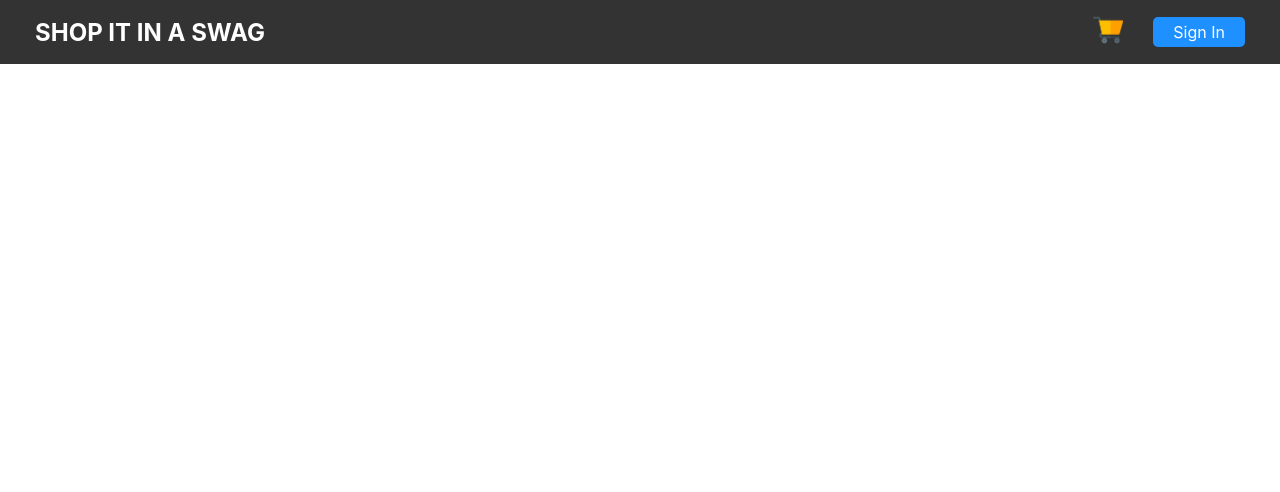
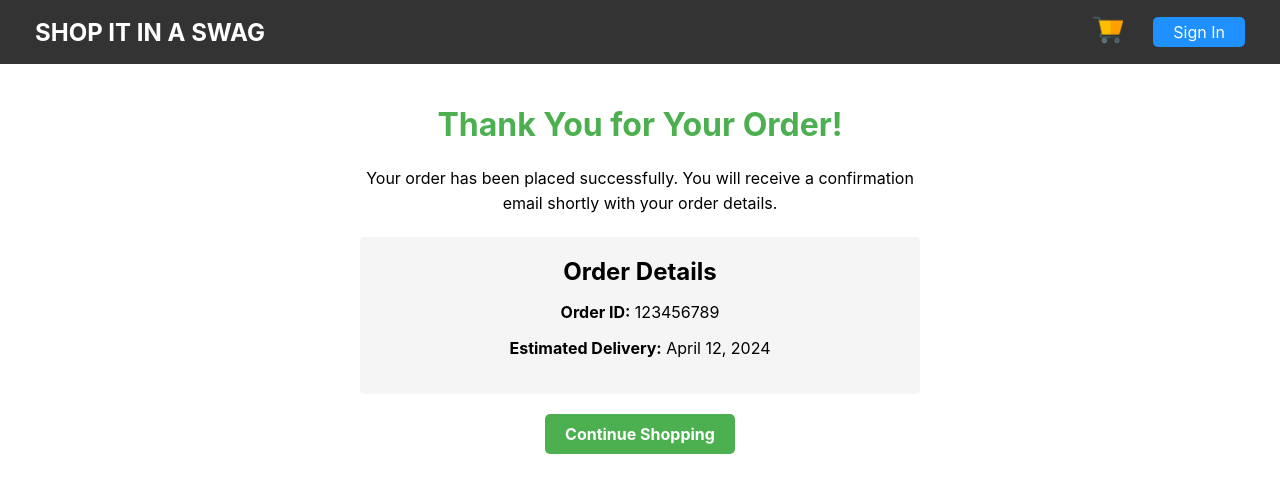
Before and after one commit to prasad217/local-front-end, a React (Create React App) app: page /order-confirmation in a window 1280 px wide. Shown: the top 492 px of the page. Built offline with nearby package versions, Linux system fonts and the light colour scheme; no server answers.

Commit message:
checkout page done and sending mail to dealer is sett

```diff
--- a/package.json
+++ b/package.json
@@ -57,4 +57,5 @@
     ]
   },
   "proxy": "http://localhost:3001"
+
 }
--- a/src/App.js
+++ b/src/App.js
@@ -13,7 +13,9 @@ import ProductDetail from './components/ProductDetail';
 import CategoryProducts from './components/CategoryProducts';
 import './components/Navbar.css';
 import Cart from './components/Cart';
+import OrderConfirmation from './components/OrderConfirmation';
 import Checkout from './components/Checkout';
+import DealerOrders from './components/DealerOrders';
 
 function App() {
   return (
@@ -21,16 +23,18 @@ function App() {
       <div>
         <Navbar />
         <Routes>
-          <Route path="/" element={<><Slider /><Categories /><Products /></>} exact />
-          <Route path="/signin" element={<SignIn />} /> {/* Normal sign-in */}
-          <Route path="/register" element={<RegistrationForm />} /> {/* Normal registration */}
-          <Route path="/dealersignin" element={<DealerSignIn />} /> {/* Dealer sign-in */}
+          <Route path="/" element={<><Slider /><Categories /><Products /></>} />
+          <Route path="/signin" element={<SignIn />} />
+          <Route path="/register" element={<RegistrationForm />} />
+          <Route path="/dealersignin" element={<DealerSignIn />} />
           <Route path="/dealer/register" element={<DealerRegistration />} />
           <Route path="/dealerhome" element={<DealerHome />} />
           <Route path="/checkout" element={<Checkout />} />
-          <Route path="/product/:productId" element={<ProductDetail />} /> {/* Corrected */}
-          <Route path="/category/:categoryName" element={<CategoryProducts />} /> {/* Corrected */}
+          <Route path="/product/:productId" element={<ProductDetail />} />
+          <Route path="/category/:categoryName" element={<CategoryProducts />} />
           <Route path="/cart" element={<Cart />} />
+          <Route path="/order-confirmation" element={<OrderConfirmation />} />
+          <Route path="/dealer/orders" element={<DealerOrders />} />
         </Routes>
       </div>
     </Router>
--- a/src/components/Checkout.jsx
+++ b/src/components/Checkout.jsx
@@ -1,8 +1,12 @@
 import React, { useState, useEffect } from 'react';
+import { useNavigate } from 'react-router-dom';
+
 
 function Checkout() {
+  const navigate = useNavigate();
   const [addresses, setAddresses] = useState([]);
   const [selectedAddress, setSelectedAddress] = useState('');
+  const [cartItems, setCartItems] = useState([]);
   const [address, setAddress] = useState({
     name: '',
     door_no: '',
@@ -13,39 +17,61 @@ function Checkout() {
     state: '',
     phonenumber: '',
   });
-  const [error, setError] = useState(''); // State for storing error messages
+  const [error, setError] = useState('');
+  const [showAddressForm, setShowAddressForm] = useState(false);
 
+  // Fetch addresses
   useEffect(() => {
     fetch(`http://localhost:3000/api/users/addresses`, {
       method: 'GET',
       credentials: 'include',
     })
-      .then((response) => response.json())
-      .then((data) => {
+    .then(response => response.json())
+    .then(data => {
       setAddresses(data);
       if (data.length > 0) {
         setSelectedAddress(data[0].id);
       }
     })
-      .catch((error) => {
+    .catch(error => {
       console.error('Error:', error);
-        setError('Failed to load addresses. Please try again later.'); // Update error state
+      setError('Failed to load addresses. Please try again later.');
     });
   }, []);
 
-  const handleSelectAddress = (event) => {
+  // Fetch cart items
+  useEffect(() => {
+    fetch('http://localhost:3000/api/cart', {
+      method: 'GET',
+      credentials: 'include',
+    })
+    .then(response => {
+      if (!response.ok) {
+        throw new Error('Failed to fetch');
+      }
+      return response.json();
+    })
+    .then(data => {
+      setCartItems(data);
+    })
+    .catch(error => {
+      console.error('Error:', error);
+    });
+  }, []);
+
+  const handleSelectAddress = event => {
     setSelectedAddress(event.target.value);
   };
 
-  const handleInputChange = (e) => {
+  const handleInputChange = e => {
     const { name, value } = e.target;
-    setAddress((prevState) => ({
+    setAddress(prevState => ({
       ...prevState,
       [name]: value,
     }));
   };
 
-  const handleSubmit = async (e) => {
+  const handleSubmit = async e => {
     e.preventDefault();
     fetch(`http://localhost:3000/api/address`, {
       method: 'POST',
@@ -69,18 +95,57 @@ function Checkout() {
       }); // Reset address form to initial state
       setAddresses([...addresses, data]); // Add the new address to the list
       setSelectedAddress(data.id); // Set the new address as selected
+      setShowAddressForm(false); // Hide the form after submission
     })
-      .catch((error) => {
+    .catch(error => {
       console.error('Error:', error);
-        setError('Failed to submit the address. Please try again.'); // Update error state
+      setError('Failed to submit the address. Please try again.');
     });
   };
+
+  // Calculate totalPrice
+  const totalPrice = cartItems.reduce((total, item) => total + item.price * item.quantity, 0);
+
+  const placeOrder = () => {
+    const orderDetails = {
+      addressId: selectedAddress, // Assuming 'selectedAddress' holds the ID of the chosen address
+      items: cartItems.map(item => ({ productId: item.product_id, quantity: item.quantity })), // Adapted for backend
+      totalPrice: totalPrice, // Calculated total price
+
+    };
+
+    fetch('http://localhost:3001/api/orders', {
+      method: 'POST',
+      credentials: 'include',
+      headers: {
+        'Content-Type': 'application/json',
+      },
+      body: JSON.stringify(orderDetails),
+    })
+    .then(response => {
+      if (!response.ok) {
+        throw new Error('Failed to place order');
+      }
+      return response.json();
+    })
+    .then(data => {
+      console.log("Order placed successfully", data);
+      navigate('/order-confirmation'); // Navigate to confirmation page or show success message
+    })
+    .catch(error => {
+      console.error('Error:', error);
+      // Handle errors (e.g., show an error message to the user)
+    });
+  };
+
+
   return (
     <div>
       <h1>Checkout</h1>
       {error && <div style={{ color: 'red' }}>{error}</div>}
+
       {addresses.length > 0 && (
-        <>
+        <div>
           <h2>Available Addresses</h2>
           {addresses.map((addr) => (
             <div key={addr.id} style={{ marginBottom: "20px", border: "1px solid #ccc", padding: "10px" }}>
@@ -106,9 +171,12 @@ function Checkout() {
               <div><strong>Phone Number:</strong> {addr.phonenumber}</div>
             </div>
           ))}
- </>
+        </div>
       )}
 
+      <button onClick={() => setShowAddressForm(true)} style={{ margin: "20px 0" }}>Add New Address</button>
+
+      {showAddressForm && (
         <form onSubmit={handleSubmit}>
           <h2>Add Address</h2>
           <div>
@@ -201,6 +269,31 @@ function Checkout() {
         </div>
           <button type="submit">Submit Address</button>
         </form>
+      )}
+
+      {/* Preview Order Section */}
+      <div>
+        <h2>Preview Order</h2>
+        {cartItems.length > 0 ? (
+          <>
+            <ul>
+              {cartItems.map((item) => (
+                <li key={item.id}>{`${item.name} X ${item.quantity} = ${item.price * item.quantity}`}</li>
+              ))}
+            </ul>
+            <p><strong>Total Price: </strong>{totalPrice}</p>
+          </>
+        ) : (
+          <p>Your cart is empty.</p>
+        )}
+      </div>
+
+      {/* Place Order Button */}
+      <div style={{ padding: '20px 0' }}>
+      <button onClick={placeOrder} style={{ padding: '10px 20px', fontSize: '16px' }}>
+        Place Order
+      </button>
+    </div>
     </div>
   );
 }
--- a/src/components/DealerHome.jsx
+++ b/src/components/DealerHome.jsx
@@ -1,4 +1,5 @@
 import React, { useState, useEffect, useCallback } from 'react';
+import { Link } from 'react-router-dom';
 
 function DealerHome() {
   const [dealerInfo, setDealerInfo] = useState({});
@@ -120,6 +121,9 @@ function DealerHome() {
   return (
     <div className="container">
       <button onClick={handleLogout}>Logout</button>
+      <Link to="/dealer/orders">
+  <button>View Orders</button>
+</Link>
       <h2>Welcome, {dealerInfo.name || 'Dealer'}!</h2>
       {formMessage && <p>{formMessage}</p>}
       <button id="add-product-btn" onClick={() => setShowForm(!showForm)}>
--- /dev/null
+++ b/src/components/DealerOrders.jsx
@@ -0,0 +1,49 @@
+import React, { useState, useEffect } from 'react';
+
+function DealerOrders() {
+  const [orders, setOrders] = useState([]);
+
+  useEffect(() => {
+    fetchDealerOrders();
+  }, []);
+
+  const fetchDealerOrders = async () => {
+    try {
+      const response = await fetch('/api/dealer/orders');
+      if (response.ok) {
+        const data = await response.json();
+        setOrders(data);
+      } else {
+        console.error('Failed to fetch dealer orders');
+      }
+    } catch (error) {
+      console.error('Error fetching dealer orders:', error);
+    }
+  };
+
+  return (
+    <div>
+      <h1>Dealer Orders</h1>
+      <table>
+        <thead>
+          <tr>
+            <th>Order ID</th>
+            <th>Total Price</th>
+            {/* Add more columns as needed */}
+          </tr>
+        </thead>
+        <tbody>
+          {orders.map(order => (
+            <tr key={order.id}>
+              <td>{order.id}</td>
+              <td>{order.total_price}</td>
+              {/* Add more columns as needed */}
+            </tr>
+          ))}
+        </tbody>
+      </table>
+    </div>
+  );
+}
+
+export default DealerOrders;
--- a/src/components/DealerRegistration.jsx
+++ b/src/components/DealerRegistration.jsx
@@ -28,7 +28,7 @@ function DealerRegistration() {
     e.preventDefault();
     // Assuming you have an endpoint `/api/dealer/register` to handle the post request
     try {
-      const response = await fetch(`${process.env.REACT_APP_API_URL}/dealer/register`, {
+      const response = await fetch(`http://localhost:3001/dealer/register`, {
         method: 'POST',
         headers: {
           'Content-Type': 'application/json',
--- /dev/null
+++ b/src/components/OrderConfirmation.jsx
@@ -0,0 +1,67 @@
+import React from 'react';
+import { Link } from 'react-router-dom'; // Import Link for navigation
+
+function OrderConfirmation() {
+  // Placeholder for order details. You might fetch these from state, props, or an API.
+  const orderDetails = {
+    orderId: '123456789', // Example order ID
+    estimatedDelivery: 'April 12, 2024', // Example estimated delivery
+  };
+
+  return (
+    <div style={styles.container}>
+      <h1 style={styles.header}>Thank You for Your Order!</h1>
+      <p style={styles.paragraph}>
+        Your order has been placed successfully. You will receive a confirmation email shortly with your order details.
+      </p>
+      <div style={styles.orderDetails}>
+        <h2 style={styles.detailsHeader}>Order Details</h2>
+        <p><strong>Order ID:</strong> {orderDetails.orderId}</p>
+        <p><strong>Estimated Delivery:</strong> {orderDetails.estimatedDelivery}</p>
+      </div>
+      <div style={styles.actions}>
+        <Link to="/" style={styles.link}>Continue Shopping</Link>
+        {/* Add more links or buttons as needed */}
+      </div>
+    </div>
+  );
+}
+
+// Styles
+const styles = {
+  container: {
+    maxWidth: '600px',
+    margin: '0 auto',
+    padding: '20px',
+    textAlign: 'center',
+  },
+  header: {
+    color: '#4CAF50', // Example color
+  },
+  paragraph: {
+    lineHeight: '1.6',
+  },
+  orderDetails: {
+    background: '#f5f5f5', // Light grey background for the order details section
+    borderRadius: '5px',
+    padding: '20px',
+    margin: '20px 0',
+  },
+  detailsHeader: {
+    margin: '0 0 10px 0',
+  },
+  actions: {
+    marginTop: '20px',
+  },
+  link: {
+    display: 'inline-block',
+    background: '#4CAF50', // Matching the header color
+    color: '#ffffff', // White text for contrast
+    padding: '10px 20px',
+    borderRadius: '5px',
+    textDecoration: 'none', // Remove underline from link
+    fontWeight: 'bold',
+  },
+};
+
+export default OrderConfirmation;
```
Lines whose indentation alone changed are shown as unchanged.
